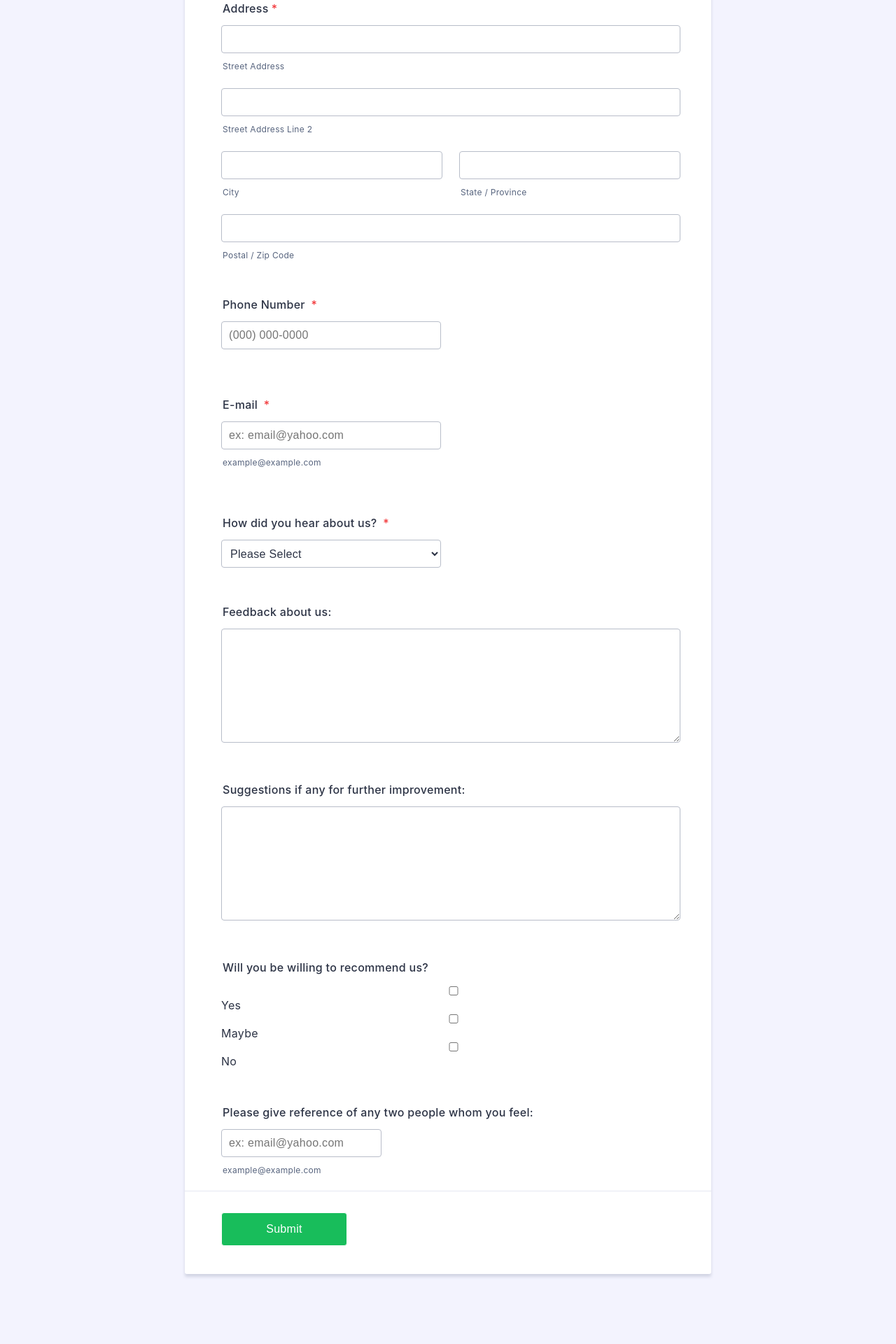
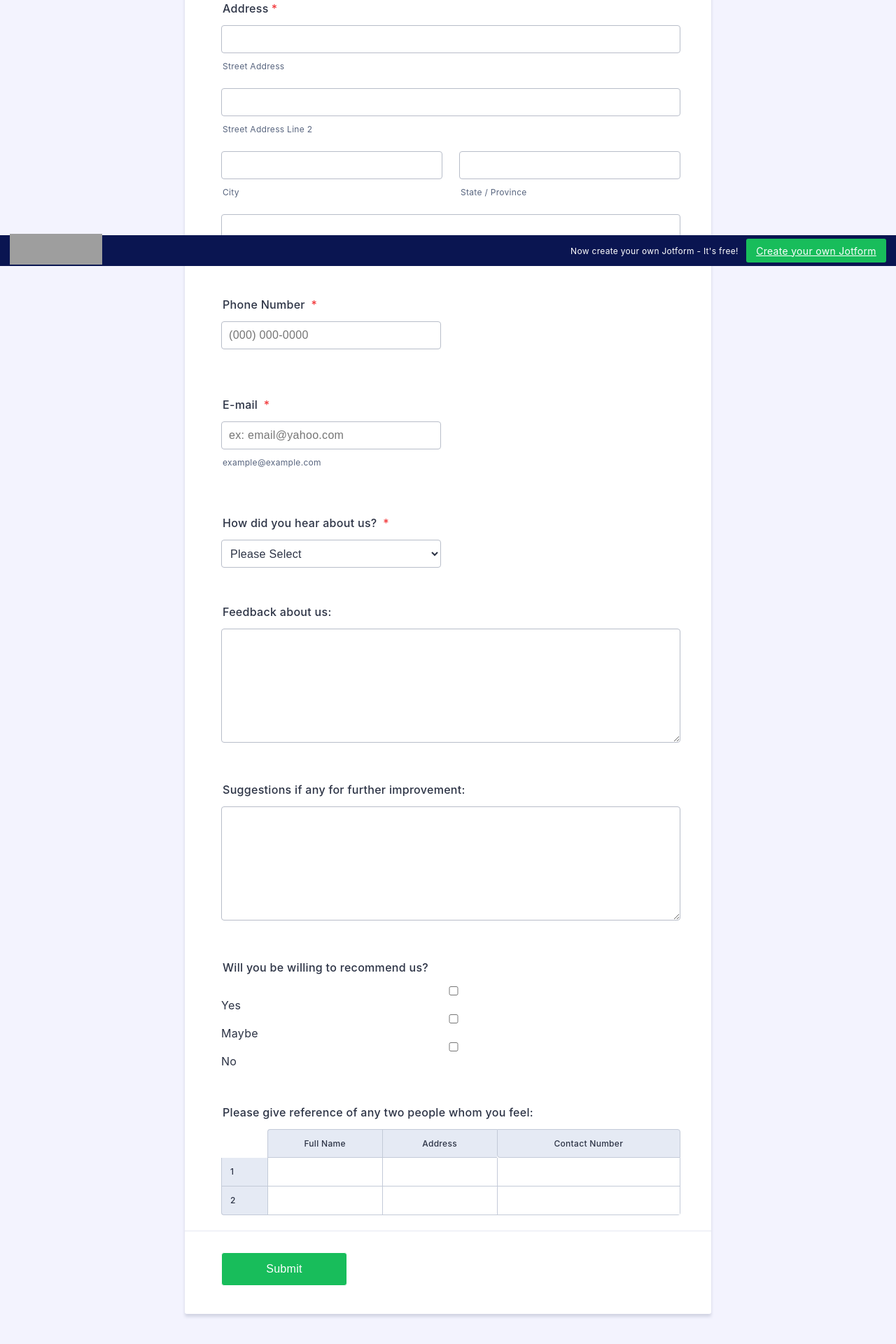
Before and after one commit to shivsgkashyap/dynamic-react-form, a React (Vite) app: page / in a window 1280 px wide. Shown: the part 420-2340 px from the top of the page at 70% size. Before the commit the page ends 2312 px from the top, so only its background shows below. Built offline with nearby package versions, Linux system fonts and the light colour scheme; grey boxes are pictures that could not be loaded.

Commit message:
Added onBlur functionality + footer styling

```diff
--- a/src/form.css
+++ b/src/form.css
@@ -202,6 +202,88 @@
 .form-checkbox {
   width: 100%;
 }
+.form-table {
+  width: 100%;
+}
+
+.form-matrix-table {
+  display: grid;
+  grid-template-columns: 10% 25% 25% 40%;
+  width: 100%;
+}
+
+.form-textbox,
+.grid-cell {
+  width: 100%;
+}
+
+.form-matrix-values {
+  border-left: 1px solid #c3cad8;
+  border-bottom: 1px solid #c3cad8;
+  position: relative;
+}
+
+.small-top {
+  border: none;
+}
+
+.top-style {
+  text-align: center;
+  border-top: 1px solid #c3cad8;
+  background-color: #e5eaf4;
+  position: relative;
+  font-size: 0.75em;
+  font-weight: 500;
+  padding: 12px;
+}
+
+.name-style {
+  border-radius: 4px 0 0;
+}
+
+.end-style {
+  border-right: 1px solid #c3cad8;
+}
+
+#smooth-style-top {
+  border-radius: 0 4px 0;
+}
+
+#smooth-style-bottom {
+  border-radius: 0 0 4px;
+}
+
+.small-middle,
+.small-bottom {
+  background-color: #e5eaf4;
+  position: relative;
+  font-size: 0.75em;
+  font-weight: 500;
+  padding: 12px;
+}
+
+.middle-style,
+.bottom-style {
+  background-color: #fff;
+  text-align: center;
+  padding: 0;
+  position: relative;
+}
+
+.small-bottom {
+  border-radius: 0 0 0 4px;
+}
+
+.form-textbox {
+  font-size: 1em;
+  min-width: 100%;
+  outline: none;
+  margin: 0;
+  text-align: left;
+  padding: 0 0.625em;
+  height: 2.5em;
+  border: 1px solid #fff;
+}
 
 #id_10 {
   padding: 0;
@@ -221,10 +303,6 @@
   margin: 10px -38px 10px;
   padding: 30px 52px;
   border-top: 1px solid #e5e7f2;
-}
-
-.jf-form-buttons:not(.form-pagebreak-back) {
-  margin-left: 10px;
 }
 
 .form-submit-button {
@@ -318,3 +396,68 @@ button.error-navigation-done-button {
   color: #fff;
   display: none;
 }
+
+.branding21.formFooter {
+  font-family: -apple-system, BlinkMacSystemFont, Segoe UI, Roboto, Helvetica,
+    Arial, sans-serif, Apple Color Emoji, Segoe UI Emoji, Segoe UI Symbol;
+  background-color: #0a1551;
+}
+
+.formFooter,
+.formFooter-wrapper {
+  display: flex;
+  align-items: center;
+}
+
+.formFooter {
+  position: fixed;
+  left: 0;
+  right: 0;
+  bottom: 0;
+  padding: 0 0.875em;
+  background-color: #0a1551;
+  z-index: 2;
+  height: 44px;
+}
+
+.formFooter-wrapper.formFooter-leftSide {
+  margin-right: auto;
+}
+
+.formFooter,
+.formFooter-wrapper {
+  display: flex;
+  align-items: center;
+}
+
+.branding21.formFooter .formFooter-text {
+  color: white;
+}
+.formFooter-rightSide .formFooter-text {
+  color: white;
+  font-size: 0.75em;
+  margin-right: 0.9375em;
+}
+
+.branding21.formFooter .formFooter-button {
+  background-color: #78bb07;
+  border-color: #78bb07;
+}
+
+.formFooter-button,
+.submit-button {
+  background-color: #18bd5b;
+  border-color: #18bd5b;
+  color: #fff;
+}
+.formFooter-button {
+  display: flex;
+  justify-content: center;
+  -ms-flex-negative: 0;
+  flex-shrink: 0;
+  width: 200px;
+  padding: 0.625em 0;
+  border-radius: 3px;
+  font-size: 0.875em;
+  transition: background-color 0.3s;
+}
--- a/src/form.jsx
+++ b/src/form.jsx
@@ -10,20 +10,23 @@ function Form() {
   const [errorCounter, setErrorCounter] = useState(0);
   const [isSubmitting, setSubmitting] = useState(false);
 
+  // Clear touched & Update Error counter after submitting
   useEffect(() => {
     if (isSubmitting) {
       const noErrors = Object.keys(formErrors).length === 0;
       if (noErrors) {
         setTouched([]);
         setSubmitting(false);
+        setErrorCounter(Object.keys(formErrors).length);
       } else {
         setSubmitting(false);
+        setErrorCounter(Object.keys(formErrors).length);
       }
     }
   }, [formErrors]);
 
-  // need to rerun after there is a changed to touched
-  // this checks to see if there are any errors that should be highlighted
+  // Need to rerun after there is a changed to touched
+  // This checks to see if there are any errors that should be highlighted
   useEffect(() => {
     const validationErrors = validate(formValues);
     const touchedErrors = Object.keys(validationErrors)
@@ -35,7 +38,6 @@ function Form() {
         return acc;
       }, {});
     setFormErrors(touchedErrors);
-    // eslint-disable-next-line react-hooks/exhaustive-deps
   }, [touched, formValues]);
 
   const handleChange = (e) => {
@@ -52,6 +54,7 @@ function Form() {
   const handleBlur = (event) => {
     if (!touched.includes(event.target.name)) {
       setTouched([...touched, event.target.name]);
+      setErrorCounter(touched.length);
     }
   };
 
@@ -72,8 +75,6 @@ function Form() {
     } else if (!regex.test(values.email)) {
       errors.email = "This is not a valid email";
     }
-
-    setErrorCounter(Object.keys(errors).length);
     return errors;
   };
 
@@ -315,18 +316,54 @@ function Form() {
           </div>
         </div>
 
-        <div className="form-line" id="id_9">
+        <div className="form-line" id="id_11">
           <label className="form-label form-label-top">
             Please give reference of any two people whom you feel:
           </label>
-          <div className="reference-grid">
-            <div className="form-sub-label-container">
-              <input
-                type="text"
-                className="email-input-box"
-                placeholder="ex: email@yahoo.com"
-              />
-              <label className="form-sub-label"> example@example.com </label>
+          <div id="cid_14" className="form-table">
+            <div className="form-matrix-table">
+              <div className="form-matrix-values small-top">
+                <div className="grid-cell"></div>
+              </div>
+              <div className="form-matrix-values top-style name-style">
+                <div className="grid-cell"> Full Name </div>
+              </div>
+              <div className="form-matrix-values top-style">
+                <div className="grid-cell"> Address </div>
+              </div>
+              <div
+                className="form-matrix-values top-style end-style"
+                id="smooth-style-top"
+              >
+                <div className="grid-cell"> Contact Number </div>
+              </div>
+              <div className="form-matrix-values small-middle">
+                <div className="grid-cell"> 1 </div>
+              </div>
+              <div className="form-matrix-values middle-style">
+                <input type="text" className="form-textbox" />
+              </div>
+              <div className="form-matrix-values middle-style">
+                <input type="text" className="form-textbox" />
+              </div>
+              <div className="form-matrix-values middle-style end-style">
+                <input type="text" className="form-textbox" />
+              </div>
+              <div className="form-matrix-values small-bottom">
+                <div className="grid-cell"> 2 </div>
+              </div>
+              <div className="form-matrix-values bottom-style">
+                <input type="text" className="form-textbox" />
+              </div>
+              <div className="form-matrix-values bottom-style">
+                <input type="text" className="form-textbox" />
+              </div>
+              <div
+                className="form-matrix-values bottom-style end-style"
+                id="smooth-style-bottom"
+              >
+                <input type="text" className="form-textbox" />
+              </div>
             </div>
           </div>
         </div>
@@ -357,6 +394,34 @@ function Form() {
           </div>
         </div>
       </div>
+      <div className="formFooter">
+        <div class="formFooter-wrapper formFooter-leftSide">
+          <a
+            href="https://www.jotform.com/?utm_source=formfooter&amp;utm_medium=banner&amp;utm_term=220256703245348&amp;utm_content=jotform_logo&amp;utm_campaign=powered_by_jotform_le"
+            target="_blank"
+            class="formFooter-logoLink"
+          >
+            <img
+              class="formFooter-logo"
+              src="https://cdn.jotfor.ms/assets/img/logo2021/jotform-logo-white.svg"
+              alt="Jotform Logo"
+              style={{ height: "44px", width: "132px" }}
+            />
+          </a>
+        </div>
+        <div class="formFooter-wrapper formFooter-rightSide">
+          <span class="formFooter-text">
+            Now create your own Jotform - It's free!
+          </span>
+          <a
+            class="formFooter-button"
+            href="https://www.jotform.com/?utm_source=formfooter&amp;utm_medium=banner&amp;utm_term=220256703245348&amp;utm_content=jotform_button&amp;utm_campaign=powered_by_jotform_le"
+            target="_blank"
+          >
+            Create your own Jotform
+          </a>
+        </div>
+      </div>
     </form>
   );
 }
```
